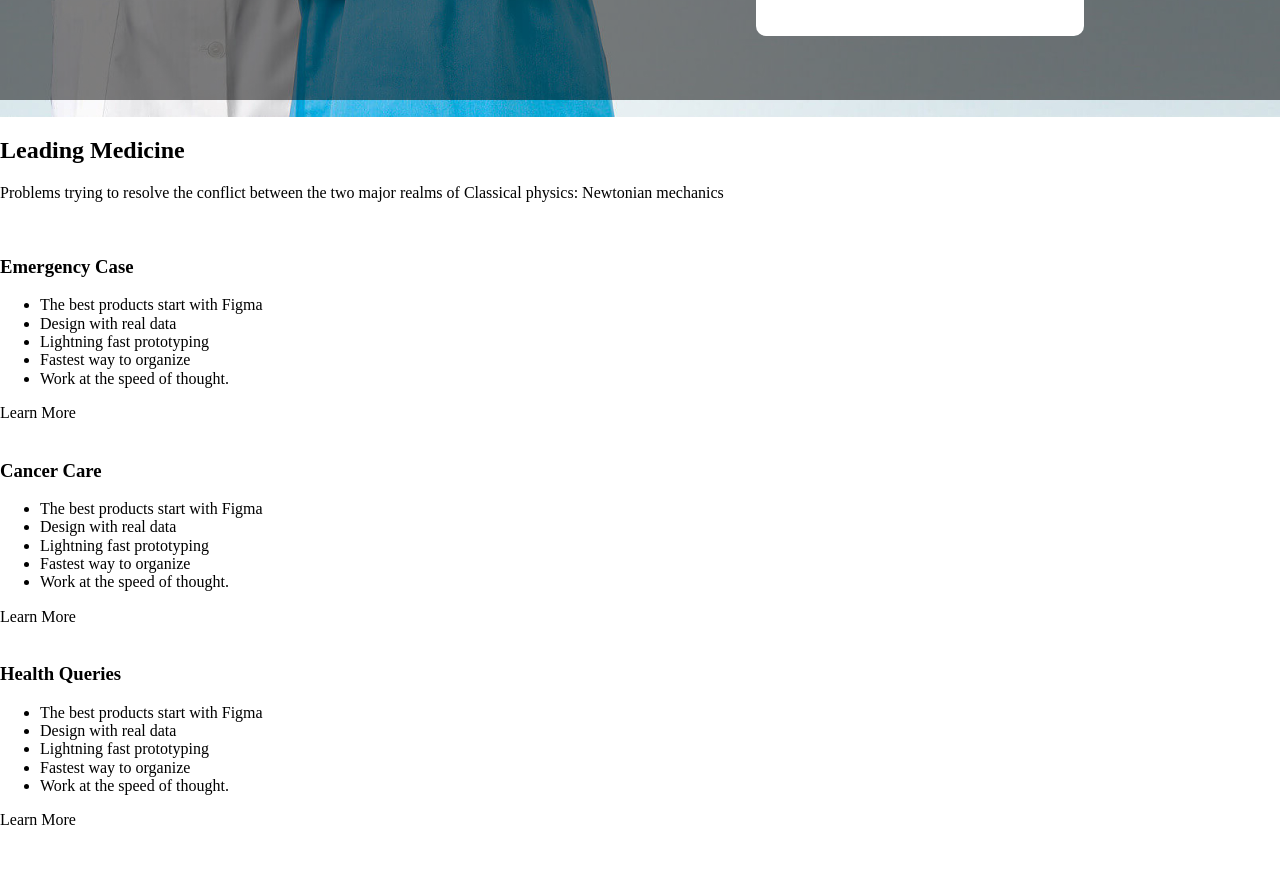
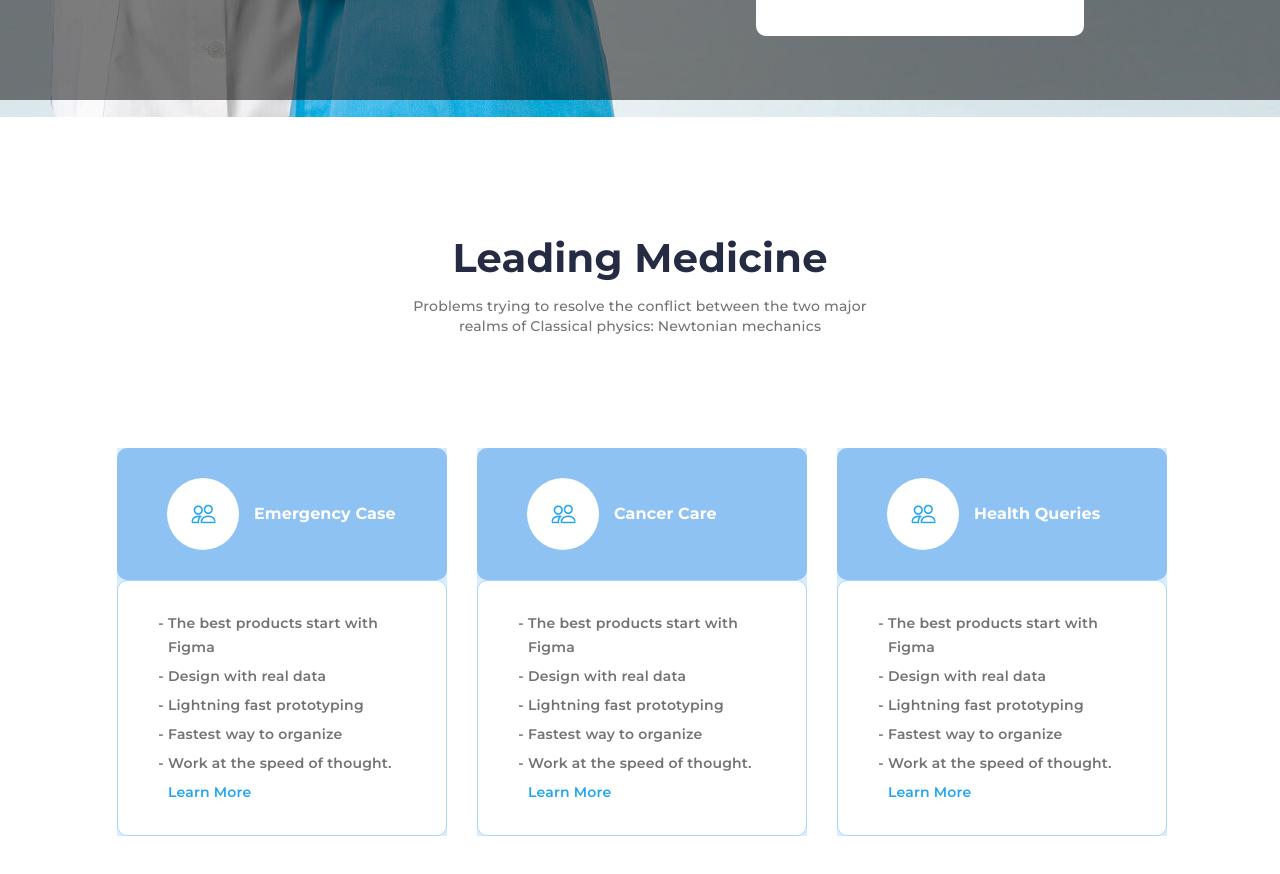
Before and after one commit to BokuNoPeka/Clinic-landing, a plain HTML site: page index.html in a window 1280 px wide. Shown: the part 700-1574 px from the top of the page. Before the commit the page ends 1530 px from the top, so only its background shows below. Drawn offline with Linux system fonts and the light colour scheme.

Commit message:
add styles for service class and add content classes

```diff
--- /dev/null
+++ b/blocks/content-text/content__text.css
@@ -0,0 +1,13 @@
+.content__text {
+    font-family: Montserrat;
+    font-style: normal;
+    font-weight: 500;
+    font-size: 14px;
+    line-height: 20px;
+    text-align: center;
+    letter-spacing: 0.2px;
+    color: #737373;
+    margin: 10px 0 112px 0;
+    padding: 0;
+    max-width: 470px;
+}
--- /dev/null
+++ b/blocks/content-title/content__title.css
@@ -0,0 +1,12 @@
+.content__title {
+    margin: 0;
+    padding: 0;
+    max-width: 380px;
+    font-family: Montserrat;
+    font-style: normal;
+    font-weight: bold;
+    font-size: 40px;
+    line-height: 57px;
+    letter-spacing: 0.2px;
+    color: #252B42;
+}
--- /dev/null
+++ b/blocks/service/__card-content/service__card-content.css
@@ -0,0 +1,10 @@
+.service__card-content {
+    display: flex;
+    flex-direction: column;
+    align-items: flex-start;
+    background: #FFFFFF;
+    border: 1px solid #A9D6FF;
+    border-radius: 10px;
+    width: 328px;
+    height: 254px;
+}
--- /dev/null
+++ b/blocks/service/__card-header/service__card-header.css
@@ -0,0 +1,9 @@
+.service__card-header {
+    display: flex;
+    flex-direction: row;
+    align-items: center;
+    background: #8EC2F2;
+    width: 330px;
+    height: 132px;
+    border-radius: 10px;
+}
--- /dev/null
+++ b/blocks/service/__card-icon/service__card-icon.css
@@ -0,0 +1,5 @@
+.service__card-icon {
+    width: 72px;
+    height: 72px;
+    margin-left: 50px;
+}
--- /dev/null
+++ b/blocks/service/__card-item/service__card-item.css
@@ -0,0 +1,3 @@
+.service__card-item{
+    margin-bottom: 5px;
+}
--- /dev/null
+++ b/blocks/service/__card-link/service__card-link.css
@@ -0,0 +1,11 @@
+.service__card-link {
+    font-family: Montserrat;
+    font-style: normal;
+    font-weight: 600;
+    font-size: 14px;
+    line-height: 24px;
+    letter-spacing: 0.2px;
+    color: #23A6F0;
+    margin-left: 50px;
+
+}
--- /dev/null
+++ b/blocks/service/__card-list/service__card-list.css
@@ -0,0 +1,16 @@
+.service__card-list {
+    list-style: "- ";
+    font-family: Montserrat;
+    font-style: normal;
+    font-weight: 600;
+    font-size: 14px;
+    line-height: 24px;
+    letter-spacing: 0.2px;
+    color: #737373;
+    margin: 0;
+    padding: 0;
+    margin-top: 30px;
+    margin-left: 50px;
+    max-width: 234px;
+
+}
--- /dev/null
+++ b/blocks/service/__card-title/service__card-title.css
@@ -0,0 +1,13 @@
+.service__card-title {
+    font-family: Montserrat;
+    font-style: normal;
+    font-weight: bold;
+    font-size: 16px;
+    line-height: 24px;
+    letter-spacing: 0.1px;
+    color: #FFFFFF;
+    margin: 0;
+    padding: 0;
+    margin-left: 15px;
+    max-width: 142px;
+}
--- /dev/null
+++ b/blocks/service/__card/service__card.css
@@ -0,0 +1,8 @@
+.service__card{
+    margin-right: 30px;
+    background: #D9EDFF;
+}
+
+.service__card:last-of-type{
+    margin: 0;
+}
--- /dev/null
+++ b/blocks/service/__cards/service__cards.css
@@ -0,0 +1,6 @@
+.service__cards {
+    display: flex;
+    flex-direction: row;
+    align-items: center;
+    max-width: 1046px;
+}
--- a/blocks/service/service.css
+++ b/blocks/service/service.css
@@ -0,0 +1,7 @@
+.service{
+    max-width: 1440px;
+    margin: 112px auto;
+    display: flex;
+    flex-direction: column;
+    align-items: center;
+}
--- a/index.html
+++ b/index.html
@@ -1,5 +1,5 @@
 <!DOCTYPE html>
-<html lang="eng">
+<html lang="en">
 
 <head>
     <meta charset="UTF-8">
@@ -55,13 +55,13 @@
         </section>
     </div>
     <section class="service">
-        <h2 class="service__title">Leading Medicine</h2>
-        <p class="service__text">Problems trying to resolve the conflict between
+        <h2 class="content__title">Leading Medicine</h2>
+        <p class="content__text">Problems trying to resolve the conflict between
             the two major realms of Classical physics: Newtonian mechanics </p>
         <div class="service__cards">
             <div class="service__card">
                 <div class="service__card-header">
-                    <img class="service__card-icon">
+                    <img class="service__card-icon" src="./images/card-icon.svg">
                     <h3 class="service__card-title">Emergency Case</h3>
                 </div>
                 <div class="service__card-content">
@@ -75,9 +75,10 @@
                     </ul>
                     <a class="service__card-link">Learn More</a>
                 </div>
+            </div>
             <div class="service__card">
                 <div class="service__card-header">
-                        <img class="service__card-icon">
+                    <img class="service__card-icon" src="./images/card-icon.svg">
                     <h3 class="service__card-title">Cancer Care</h3>
                 </div>
                 <div class="service__card-content">
@@ -91,9 +92,10 @@
                     </ul>
                     <a class="service__card-link">Learn More</a>
                 </div>
+            </div>
             <div class="service__card">
                 <div class="service__card-header">
-                            <img class="service__card-icon">
+                    <img class="service__card-icon" src="./images/card-icon.svg">
                     <h3 class="service__card-title">Health Queries</h3>
                 </div>
                 <div class="service__card-content">
--- a/pages/index.css
+++ b/pages/index.css
@@ -38,3 +38,21 @@
 @import url(../blocks/appointment-ad/__title/appointment-ad__title.css);
 @import url(../blocks/appointment-ad/__text/appointment-ad__text.css);
 @import url(../blocks/appointment-ad/__container/appointment-ad__container.css);
+
+/*==========service=============*/
+@import url(../blocks/service/service.css);
+@import url(../blocks/service/__card-content/service__card-content.css);
+@import url(../blocks/service/__card-header/service__card-header.css);
+@import url(../blocks/service/__card-icon/service__card-icon.css);
+@import url(../blocks/service/__card-item/service__card-item.css);
+@import url(../blocks/service/__card-link/service__card-link.css);
+@import url(../blocks/service/__card-list/service__card-list.css);
+@import url(../blocks/service/__card-title/service__card-title.css);
+@import url(../blocks/service/__card/service__card.css);
+@import url(../blocks/service/__cards/service__cards.css);
+
+/*==========content-title=============*/
+@import url(../blocks/content-title/content__title.css);
+
+/*==========content-text=============*/
+@import url(../blocks/content-text/content__text.css);
```
Also changed, not shown: images/card-icon.svg (added). Lines whose indentation alone changed are shown as unchanged.
